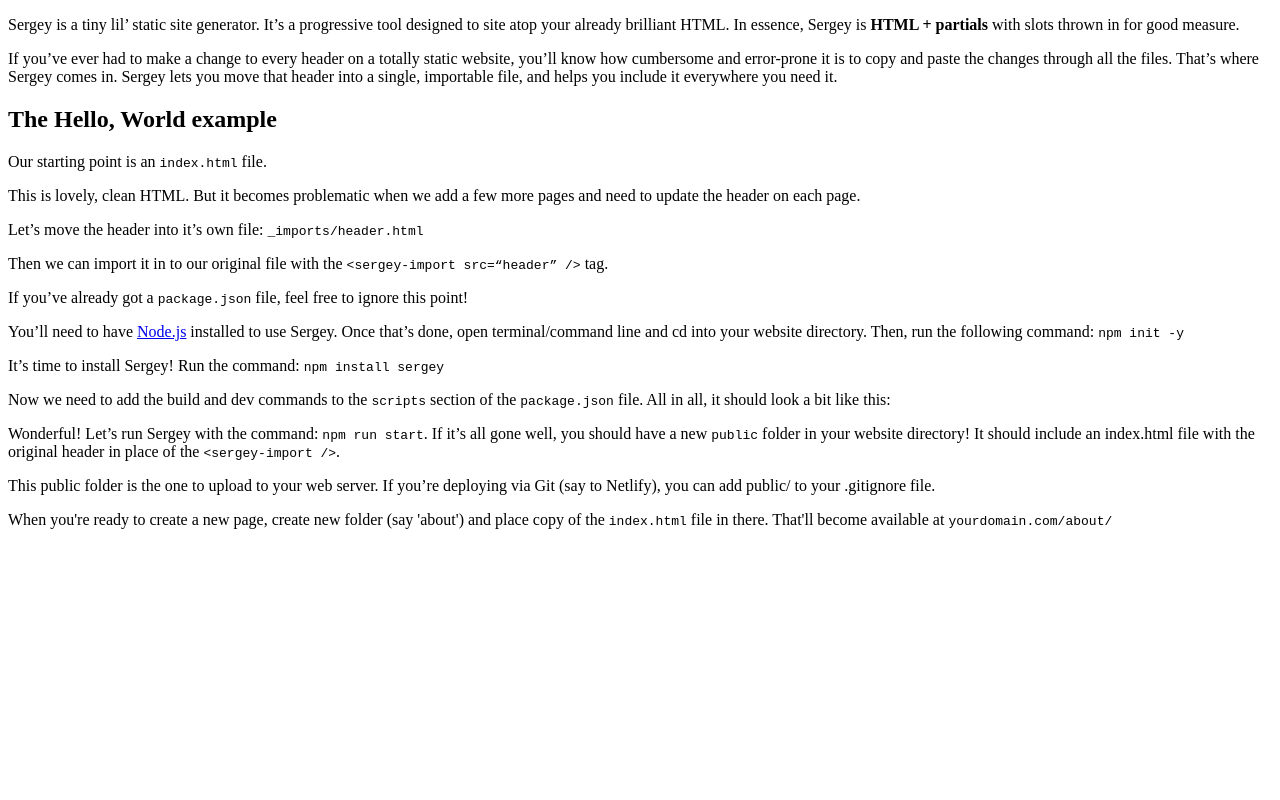
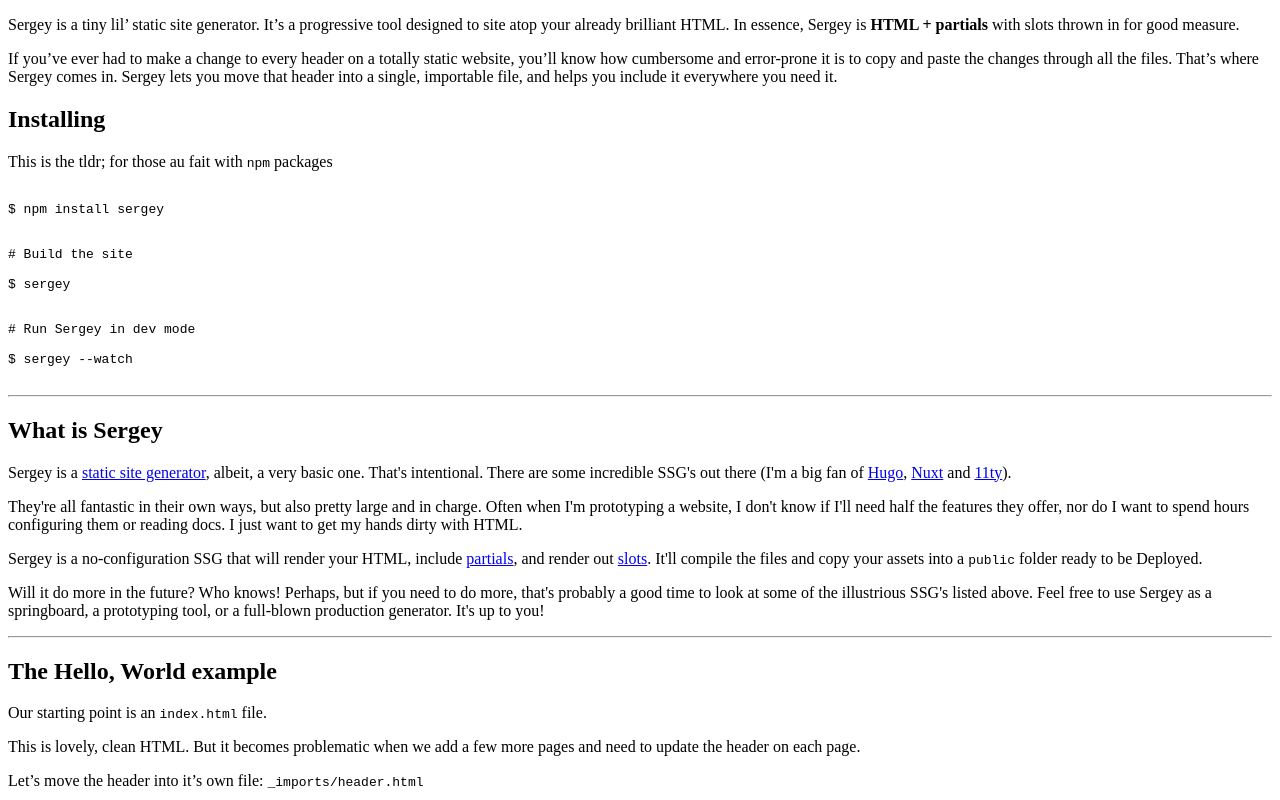
Before and after one commit to trys/sergey, a website: page example/index.html in a window 1280 px wide. Shown: the top 800 px of the page. Drawn offline with Linux system fonts and the light colour scheme.

Commit message:
A bit more documentation

```diff
--- a/example/assets/css/style.css
+++ b/example/assets/css/style.css
@@ -93,6 +93,10 @@
   margin-top: 1.5rem;
 }
 
+.content * + h2 {
+  margin-top: 2.5rem;
+}
+
 .content,
 .content h2 {
   counter-reset: contentCounter;
@@ -122,6 +126,16 @@
   white-space: nowrap;
   background: rgba(0, 0, 0, 0.05);
   padding: 0.1em;
+}
+
+pre {
+  line-height: 1;
+  background: rgba(0, 0, 0, 0.05);
+  padding: 0.5em;
+}
+
+pre code {
+  background: transparent;
 }
 
 .content hr {
--- a/example/index.html
+++ b/example/index.html
@@ -14,6 +14,28 @@
 
   <main class="insulate">
     <div class="wrapper content">
+      <h2 id="installing">Installing</h2>
+      <p>This is the tldr; for those au fait with <code>npm</code> packages</p>
+<pre>
+<code>
+$ npm install sergey<br /><br />
+# Build the site<br />
+$ sergey<br /><br />
+# Run Sergey in dev mode<br />
+$ sergey --watch
+</code>
+</pre>
+
+      <hr />
+
+      <h2 id="what-is-sergey">What is Sergey</h2>
+      <p>Sergey is a <a href="https://www.staticgen.com/">static site generator</a>, albeit, a very basic one. That's intentional. There are some incredible SSG's out there (I'm a big fan of <a href="https://gohugo.io/">Hugo</a>, <a href="https://nuxtjs.org/">Nuxt</a> and <a href="https://www.11ty.io/">11ty</a>).</p>
+      <p>They're all fantastic in their own ways, but also pretty large and in charge. Often when I'm prototyping a website, I don't know if I'll need half the features they offer, nor do I want to spend hours configuring them or reading docs. I just want to get my hands dirty with HTML.</p>
+      <p>Sergey is a no-configuration SSG that will render your HTML, include <a href="/#get-started">partials</a>, and render out <a href="/slots/">slots</a>. It'll compile the files and copy your assets into a <code>public</code> folder ready to be Deployed.</p>
+      <p>Will it do more in the future? Who knows! Perhaps, but if you need to do more, that's probably a good time to look at some of the illustrious SSG's listed above. Feel free to use Sergey as a springboard, a prototyping tool, or a full-blown production generator. It's up to you!</p>
+
+      <hr />
+
       <h2 id="get-started">The Hello, World example</h2>
       <p counter>Our starting point is an <code>index.html</code> file.</p>
 
```
